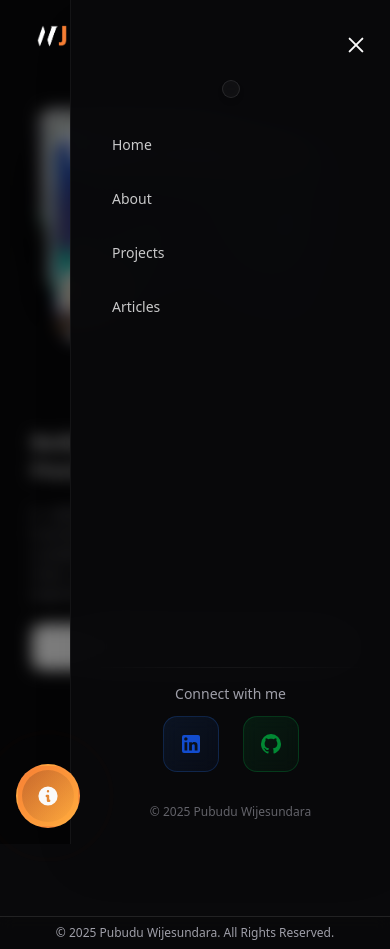
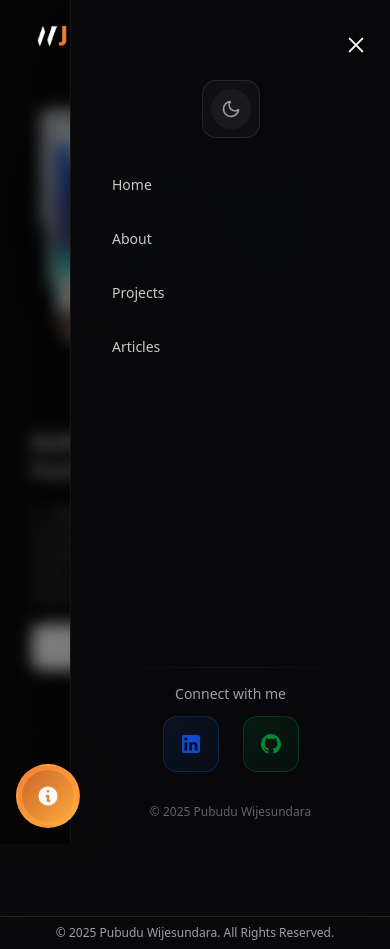
Before and after one commit to itswijay/portfolio, a Next.js app: page / in a window 390 px wide. Both pictures are taken after a click on the button 338 px from the left and 36 px from the top of the page. Built offline with nearby package versions, Linux system fonts and the light colour scheme.

Commit message:
feat: enhance mobile sidebar with theme toggle

```diff
--- a/src/components/NavBar.jsx
+++ b/src/components/NavBar.jsx
@@ -243,11 +243,11 @@ const NavBar = () => {
                 <motion.div
                   initial={{ opacity: 0, y: 10 }}
                   animate={{ opacity: 1, y: 0 }}
-                  transition={{ delay: 0.6 }}
+                  transition={{ delay: 0.2 }}
                   className="flex justify-center mb-6"
                 >
                   <div className="p-2 rounded-xl bg-muted/30 border border-border backdrop-blur-sm shadow-md">
-                    {/* <ThemeToggle /> */}
+                    <ThemeToggle />
                   </div>
                 </motion.div>
 
--- a/src/components/ThemeToggle.jsx
+++ b/src/components/ThemeToggle.jsx
@@ -40,9 +40,9 @@ export function ThemeToggle() {
         className="absolute inset-0 flex items-center justify-center"
       >
         {theme === 'dark' ? (
+          <MoonIcon className="w-5 h-5 text-muted-foreground" />
+        ) : (
           <SunIcon className="w-5 h-5 text-muted-foreground" />
-        ) : (
-          <MoonIcon className="w-5 h-5 text-muted-foreground" />
         )}
       </motion.div>
 
```
